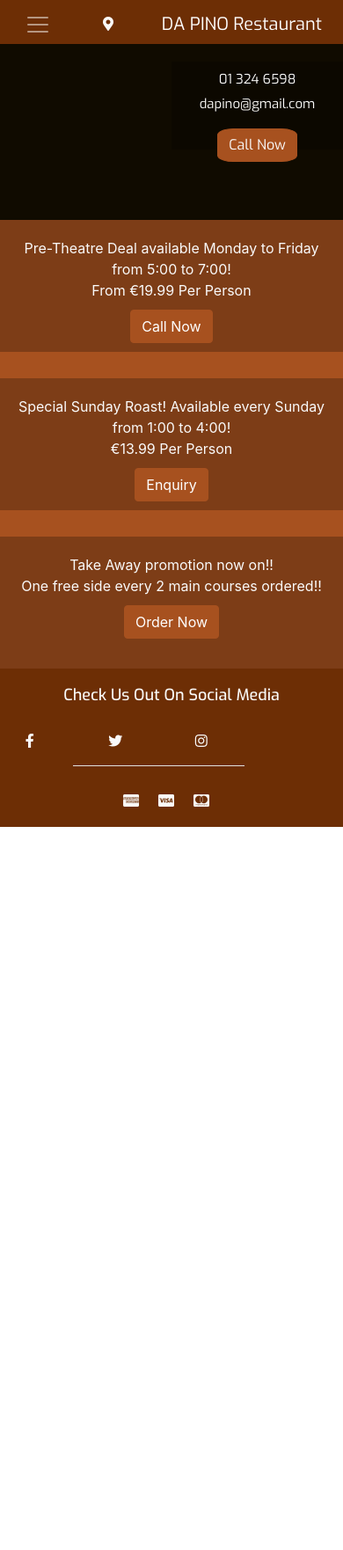
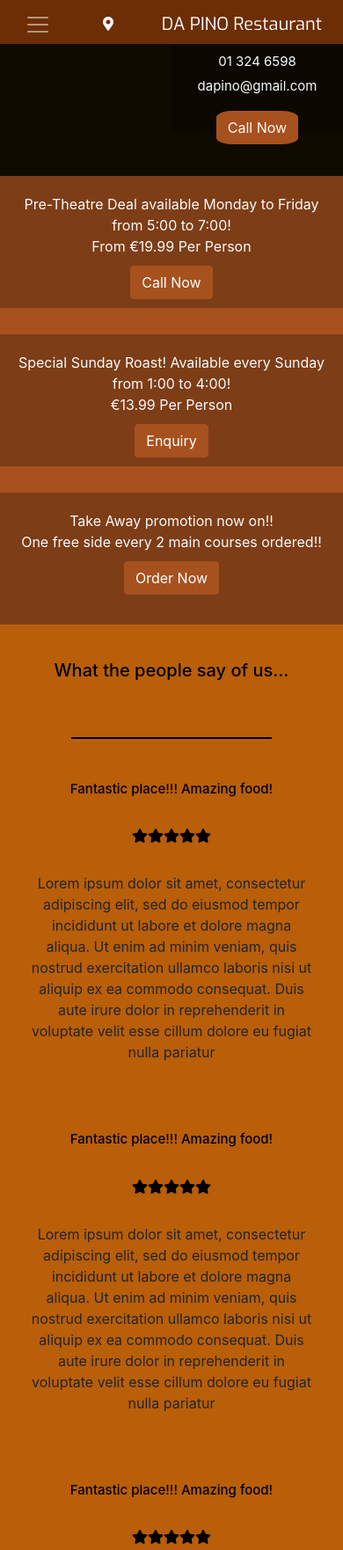
Before and after one commit to IgnazioSotgiu/Restaurant-Website-MS1, a plain HTML site: page index.html in a window 390 px wide. Shown: the top 1762 px of the page at 88% size. Before the commit the page ends 940 px from the top, so only its background shows below. Drawn offline with nearby package versions, Linux system fonts and the light colour scheme.

Commit message:
style reviews section in index.html

```diff
--- a/assets/css/style.css
+++ b/assets/css/style.css
@@ -15,7 +15,7 @@
 
 /*-----------------------------------Header for tablet and desktop style*/
 .header-container{
-    height: 230px;
+    height: 170px;
     width: 100%;
     font-family: "Exo", sans-serif;
     font-weight: 400;
@@ -27,9 +27,7 @@
         background-color: #100B00;
         background-size: cover;
 }
-.navbar-bg-color{
-        background-color: rgba(221, 27, 27, 0.5);
-}
+
 .name-contacts-section {
     color: #fafafa;
 }
@@ -65,22 +63,25 @@
 .contacts-mobile-view-band{
     display: none;
 }
-.navbar-container{
-    top:0px;
-    height: 50px;
-    width: 100%;
-    font-family: "Exo", sans-serif;
-    position: relarive;
-    z-index: 1;
-}
-/*----------------------------------header and navbar hover element----------*/
+
 .name-contacts-section a:hover {
     color:gray;
     text-decoration: none;
     transition-duration: 1s;
 }
+/*----------------------------------header and navbar hover element----------*/
+.navbar-container{
+    margin: 0;
+    padding: 0;
+    top:0px;
+    height: auto;
+    font-family: "Exo", sans-serif;
+    position: relative;
+    z-index: 1;
+}
+
 .navbar-bg-color{
-    background-color:rgba(0, 0, 0, 0.25);
+        background-color: rgba(221, 27, 27, 0.5);
 }
 nav a:hover {
     color:gray;
@@ -100,6 +101,11 @@ nav a:hover {
     text-decoration: none;
     transition-duration: 1s;
 }
+/*---------code taken with Google Crome developer tool------------*/
+.navbar-dark .navbar-nav .active>.nav-link, .navbar-dark .navbar-nav .nav-link.active, .navbar-dark .navbar-nav .nav-link.show, .navbar-dark .navbar-nav .show>.nav-link {
+    color: gray;
+}
+/*------------------------end---------------------------*/
 .navbar i{
     width: 30px;
     height: 30px;
@@ -114,10 +120,16 @@ nav a:hover {
     padding: 10px 20px;
     color: #fafafa;
 }
+/*-----------------------code taken using crome developer tools---------*/
 .dropdown-item.active, .dropdown-item:active {
-    color: #fff;
+    color: #fafafa;
     text-decoration: none;
     background-color: gray;
+}
+/*--------------------------------end-----------------------------------*/
+.navbar-nav .dropdown-menu{
+    width: fit-content;
+    background-color: #fdf6e5;
 }
 /*------------------adapt layout  header for screens smaller than 900px------*/
 @media screen and (max-width: 900px){
@@ -135,7 +147,7 @@ nav a:hover {
 /*----------------------------adapt layout header for screens smaller than 775px*/
 @media screen and (max-width: 775px){
     .header-container{
-        padding: 0px;
+        padding: 40px 20px;
     }
     .header-container h6{
         font-size: 15px;
@@ -179,17 +191,21 @@ nav a:hover {
 }
 @media screen and (max-width: 768px){
     .header-container{
-        height: 230px;
+        padding: 15px;
+        height: 200px;
         position: relative;
     }
     .navbar-container{
+            margin: 0;
+            padding: 0;
+            top:0;
+            left: 0;
+            position: relative;
+    }
+    .contacts-list{
+        margin-bottom: 10px;
+    }
 
-        margin: 0;
-        padding: 0;
-        position: sticky;
-        top:-30px;
-        left: 0;
-    }
 }
 /*---------------------------style header for mobile devices----*/
 @media screen and (max-width: 575px){
@@ -259,6 +275,8 @@ nav a:hover {
     font-weight: 200;
     padding-right: 1rem;
     padding-left: 2rem;
+    background-color: rgba(0,0,0,0.5);
+    width: 50%;
 }
     .contacts-mobile-view-band{
     top: 50px;
@@ -309,7 +327,7 @@ nav a:hover {
     padding-right: 0;
     left: 0;
     width: 100%;
-    margin-top: 20px;
+    margin-top: 00px;
     }
 .navbar{
     margin-bottom: 0;
@@ -337,27 +355,25 @@ nav a:hover {
 
 /*--------------------------- footer style-*/
 .footer-container{
-    bottom: 0;
-    left: 0;
-    width: 100%;
-    height: 180px;
+    height: 320px;
     background-color: rgb(109, 46, 5);
     position: relative;
 }
 .footer-message{
     font-family: "Exo", sans-serif;
     font-weight: 200;
-    padding: 20px;
+    padding: 60px 20px 40px;
     text-align: center;
     text-size-adjust: 80%;
     color: #fafafa;
 }
 .social-media{
     width: 100%;
+
 }
 .social-media a{
     margin: auto;
-    padding:  30px auto;
+    padding:  50px auto;
     color: #fafafa;
     width: 30px;
     height: 30px;
@@ -380,6 +396,8 @@ nav a:hover {
     width: 50%;
     height: 0.5px;
     background-color: #fafafa;
+    margin-top: 50px;
+    margin-bottom: 50px;
 
 }
 .credit-card-icon{
@@ -430,11 +448,13 @@ nav a:hover {
     border-color: rgba(0, 0, 0, 0.5);
     transition-duration: 0.5s;
 }
-.special-pre-theatre a{
+.specials-container a{
     color: #fafafa;
 }
-.special-pre-theatre a:hover{
+.specials-container a:hover{
     color: rgb(255, 187, 0);
+    text-decoration: none;
+    transition-duration: 0.5s;
 }
 .special-sunday{
     top: 60px;
@@ -450,10 +470,7 @@ nav a:hover {
 .special-sunday p{
     color: #fafafa;
     margin-bottom: 0px;
-}
 
-.special-sunday a:hover{
-    color: rgb(255, 187, 0);
 }
 .special-take-away{
     top: 90px;
@@ -465,12 +482,6 @@ nav a:hover {
     background-color: rgba(0, 0, 0, 0.25);
     border-radius: 20%;
     text-align: center;
-}
-.special-take-away a{
-    color: #fafafa;
-}
-.special-take-away a:hover{
-    color: rgb(255, 187, 0);
 }
 @media screen and (max-width: 575px) {
     .specials-container{
@@ -510,3 +521,48 @@ nav a:hover {
         text-align: center;
     }
 }
+/*----------------------------------style review section index.html-------------------*/
+.reviews-container{
+    padding:50px 50px;
+}
+.reviews-container-bg-color{
+    background-color: rgb(185, 94, 9);
+}
+.reviews-container-message{
+    color: #000000;
+    text-align: center;
+    padding: 20px 20px 40px;
+}
+.hr-reviews{
+    background-color: #000000;
+    width: 80%;
+    height: 0.5px;
+}
+.review-header{
+    padding: 30px 15px;
+    text-align: center;
+    font-weight: 500;
+    font-size: 15px;
+    color: #000000;
+}
+.review{
+    text-align: center;
+}
+.reviews-container i{
+    color: #000000;
+}
+.reviews-container p{
+    padding: 30px;
+}
+@media screen and (max-width: 575px){
+    .reviews-container{
+        padding: 20px 5px;
+    }
+    .reviews-container-message h2{
+        font-size: 20px;
+    }
+    .hr-reviews{
+        width: 60%;
+    }
+
+}
--- a/index.html
+++ b/index.html
@@ -11,8 +11,7 @@
 <title>Da Pino Restaurant Website</title>
 </head>
 <body>
-    <header class="header-container container-fluid bg-image bg-color-header">
-        <div class="">
+    <header class="container-fluid header-container bg-image bg-color-header">
     <!-------------------------------Start name-contacts-section----------->
         <div class="row name-contacts-section ">
             <div class="col-md-6 text-center">
@@ -32,12 +31,13 @@
                 </div>
             </div>
         </div>
+    </header>
     <!-------------------------------End name-contacts-section----------->
     <!-------------------------------start navbar-container----------->
     <!-- Navbar toggle navigation structure taken from Whiskey Drop Landing Page and bootstrap library. bootstrap Code Institute-->
     <div class="container-fluid navbar-container">
-                <nav class="navbar navbar-dark navbar-expand-sm navbar-bg-color">
-                    <button class="navbar-toggler mr-auto" type="button" data-toggle="collapse" data-target="#navbarRestaurantDropdown" aria-controls="navbarRestaurantDropdown" aria-expanded="false" aria-label="Toggle navigation">
+        <nav class="navbar navbar-dark navbar-expand-sm navbar-bg-color ">
+                <button class="navbar-toggler mr-auto" type="button" data-toggle="collapse"     data-target="#navbarRestaurantDropdown" aria-controls="navbarRestaurantDropdown" aria-expanded="false" aria-label="Toggle navigation">
                     <span class="navbar-toggler-icon"></span>
                 </button>
                 <a href="https://www.google.com/maps/place/Spitalfields/@53.3398205,-6.2778856,17z/data=!3m1!4b1!4m5!3m4!1s0x48670d3113db4349:0x3e89ab39f62b537d!8m2!3d53.3398173!4d-6.2756969" target="_blank" class="map-pin-navbar mr-auto"><i class="fas fa-map-marker-alt"></i></a>
@@ -78,8 +78,8 @@
                 </div>
     </div>
 
-        </div>
-    </header>
+
+
     <section>
         <div class="container-fluid specials-container hero-image">
             <div class="special-pre-theatre">
@@ -98,6 +98,29 @@
                 <a href="" class="take away-message">Take Away promotion now on!!<br>One free side every 2 main courses ordered!!</a>
                     <div class="d-flex justify-content-center">
                     <a href="012345678"><button type="button" class="btn btn-success">Order Now</button></a>
+                    </div>
+            </div>
+        </div>
+        <div class="container-fluid reviews-container reviews-container-bg-color">
+            <div class="reviews-container-message">
+                <h2>What the people say of us...</h2>
+            </div>
+            <hr class="hr-reviews">
+            <div class="row">
+                <div class="col-md-6 col-lg-4 review">
+                    <div class="review-header">Fantastic place!!! Amazing food!</div>
+                    <div class="rating-icon"><i class="fas fa-star"></i><i class="fas fa-star"></i><i class="fas fa-star"></i><i class="fas fa-star"></i><i class="fas fa-star"></i></div>
+                    <p>Lorem ipsum dolor sit amet, consectetur adipiscing elit, sed do eiusmod tempor incididunt ut labore et dolore magna aliqua. Ut enim ad minim veniam, quis nostrud exercitation ullamco laboris nisi ut aliquip ex ea commodo consequat. Duis aute irure dolor in reprehenderit in voluptate velit esse cillum dolore eu fugiat nulla pariatur</p>
+                </div>
+                <div class="col-md-6 col-lg-4 review">
+                    <div class="review-header">Fantastic place!!! Amazing food!</div>
+                    <div class="rating-icon"><i class="fas fa-star"></i><i class="fas fa-star"></i><i class="fas fa-star"></i><i class="fas fa-star"></i><i class="fas fa-star"></i></div>
+                    <p>Lorem ipsum dolor sit amet, consectetur adipiscing elit, sed do eiusmod tempor incididunt ut labore et dolore magna aliqua. Ut enim ad minim veniam, quis nostrud exercitation ullamco laboris nisi ut aliquip ex ea commodo consequat. Duis aute irure dolor in reprehenderit in voluptate velit esse cillum dolore eu fugiat nulla pariatur</p>
+                </div>
+                <div class="col-sm-12  d-md-none  d-lg-block col-lg-4 review">
+                    <div class="review-header">Fantastic place!!! Amazing food!</div>
+                    <div class="rating-icon"><i class="fas fa-star"></i><i class="fas fa-star"></i><i class="fas fa-star"></i><i class="fas fa-star"></i><i class="fas fa-star"></i></div>
+                    <p>Lorem ipsum dolor sit amet, consectetur adipiscing elit, sed do eiusmod tempor incididunt ut labore et dolore magna aliqua. Ut enim ad minim veniam, quis nostrud exercitation ullamco laboris nisi ut aliquip ex ea commodo consequat. Duis aute irure dolor in reprehenderit in voluptate velit esse cillum dolore eu fugiat nulla pariatur</p>
                 </div>
             </div>
         </div>
```
Also changed, not shown: a-la-carte.html (+6 -8 lines), gallery.html (+6 -8 lines), group-menu.html (+8 -10 lines), pre-theatre.html (+5 -8 lines), wine-list.html (+5 -8 lines). Lines whose indentation alone changed are shown as unchanged.
